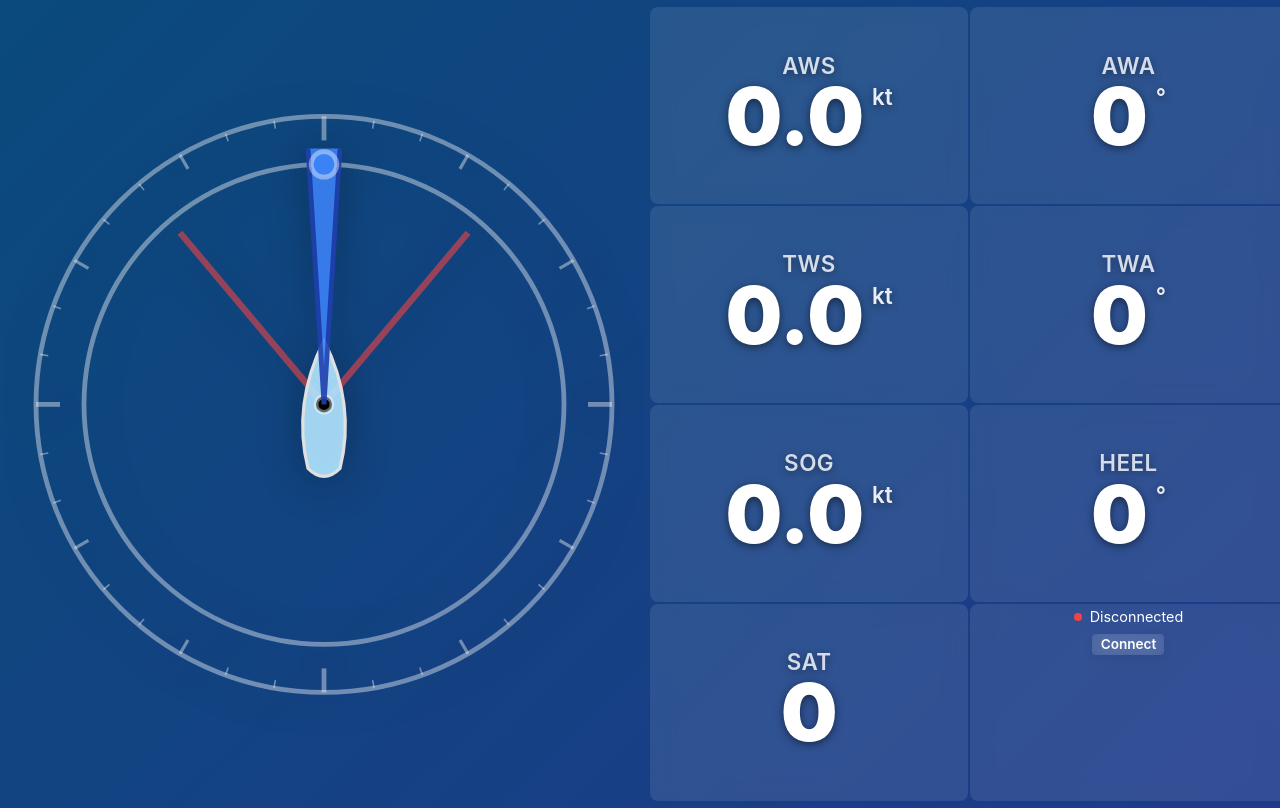
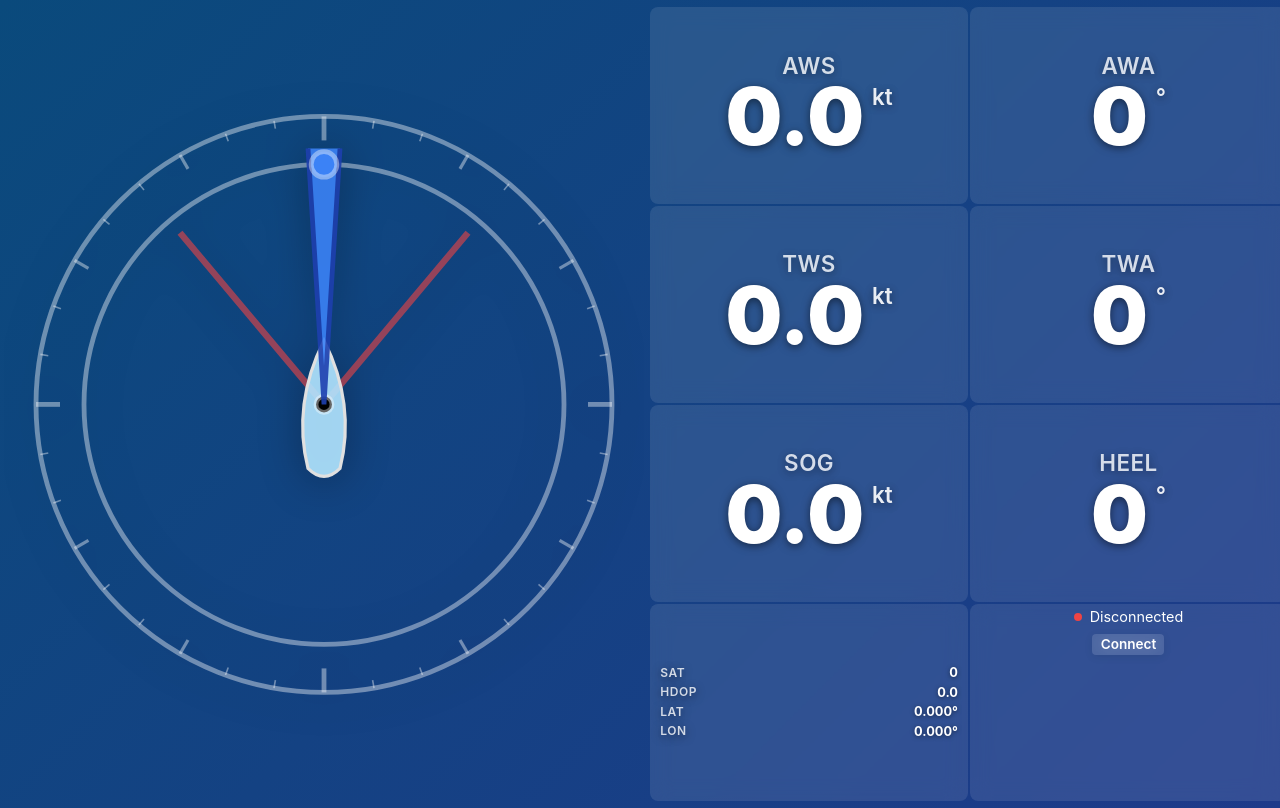
Before and after one commit to escopecz/veetr, a React (Vite) app: page / in a window 1280 px wide. Built offline with nearby package versions, Linux system fonts and the light colour scheme.

Commit message:
More GPS data

```diff
--- a/src/components/Dashboard.css
+++ b/src/components/Dashboard.css
@@ -244,3 +244,39 @@
     font-size: 1.4rem !important;
   }
 }
+
+/* GPS Grid Styles */
+.gps-grid {
+  display: flex;
+  flex-direction: column;
+  justify-content: center;
+  gap: 0.3rem;
+  width: 100%;
+  height: 100%;
+  padding: 0.5rem;
+}
+
+.gps-row {
+  display: flex;
+  justify-content: space-between;
+  align-items: center;
+  padding: 0.1rem 0;
+}
+
+.gps-label {
+  font-size: 0.75rem;
+  font-weight: 600;
+  color: rgba(255, 255, 255, 0.8);
+  letter-spacing: 0.5px;
+  text-align: left;
+  flex: 1;
+}
+
+.gps-value {
+  font-size: 0.8rem;
+  font-weight: 700;
+  color: white;
+  text-shadow: 0 1px 4px rgba(0, 0, 0, 0.5);
+  text-align: right;
+  flex: 1;
+}
--- a/src/components/Dashboard.tsx
+++ b/src/components/Dashboard.tsx
@@ -45,7 +45,12 @@ export default function Dashboard() {
             portMax={sailingData.tiltPortMax}
             starboardMax={sailingData.tiltStarboardMax}
           />
-          <SatellitesCard satellites={sailingData.gpsSatellites} />
+          <SatellitesCard
+            satellites={sailingData.gpsSatellites}
+            hdop={sailingData.hdop}
+            lat={sailingData.lat}
+            lon={sailingData.lon}
+          />
           <div className="card">
             <ConnectionStatus />
           </div>
--- a/src/components/cards/SatellitesCard.tsx
+++ b/src/components/cards/SatellitesCard.tsx
@@ -2,14 +2,38 @@ import '../Dashboard.css'
 
 interface SatellitesCardProps {
   satellites: number
+  hdop: number
+  lat: number
+  lon: number
 }
 
-export default function SatellitesCard({ satellites }: SatellitesCardProps) {
+export default function SatellitesCard({ satellites, hdop, lat, lon }: SatellitesCardProps) {
+  const formatLatLon = (value: number, isLatitude: boolean) => {
+    if (!value || value === 0) return isLatitude ? "0.000°" : "0.000°"
+    return `${Math.abs(value).toFixed(3)}°${isLatitude ? (value >= 0 ? 'N' : 'S') : (value >= 0 ? 'E' : 'W')}`
+  }
+
   return (
     <div className="card satellites-card">
       <div className="card-value">
-        <span className="card-title">SAT</span>
-        <span className="value-number">{satellites}</span>
+        <div className="gps-grid">
+          <div className="gps-row">
+            <span className="gps-label">SAT</span>
+            <span className="gps-value">{satellites || 0}</span>
+          </div>
+          <div className="gps-row">
+            <span className="gps-label">HDOP</span>
+            <span className="gps-value">{(hdop || 0).toFixed(1)}</span>
+          </div>
+          <div className="gps-row">
+            <span className="gps-label">LAT</span>
+            <span className="gps-value">{formatLatLon(lat || 0, true)}</span>
+          </div>
+          <div className="gps-row">
+            <span className="gps-label">LON</span>
+            <span className="gps-value">{formatLatLon(lon || 0, false)}</span>
+          </div>
+        </div>
       </div>
     </div>
   )
--- a/src/context/BLEContext.tsx
+++ b/src/context/BLEContext.tsx
@@ -19,6 +19,9 @@ export interface SailingData {
   deadWindAngle: number
   gpsSpeed: number
   gpsSatellites: number
+  hdop: number
+  lat: number
+  lon: number
 }
 
 // BLE connection state
@@ -83,7 +86,10 @@ const initialState: BLEState = {
     tiltStarboardMax: 0,
     deadWindAngle: 40,
     gpsSpeed: 0,
-    gpsSatellites: 0
+    gpsSatellites: 0,
+    hdop: 0,
+    lat: 0,
+    lon: 0
   }
 }
 
@@ -143,7 +149,10 @@ function bleReducer(state: BLEState, action: BLEAction): BLEState {
           tiltStarboardMax: 0,
           deadWindAngle: 40,
           gpsSpeed: 0,
-          gpsSatellites: 0
+          gpsSatellites: 0,
+          hdop: 0,
+          lat: 0,
+          lon: 0
         }
       }
     case 'UPDATE_DATA':
@@ -279,7 +288,10 @@ export function BLEProvider({ children }: { children: ReactNode }) {
         tiltStarboardMax: data.heelStarboardMax || 0,
         deadWindAngle: data.deadWind || 40,
         gpsSpeed: data.SOG || 0,         // GPS Speed (same as SOG)
-        gpsSatellites: data.satellites || 0
+        gpsSatellites: data.satellites || 0,
+        hdop: data.hdop || 0,            // Horizontal Dilution of Precision
+        lat: data.lat || 0,              // Latitude
+        lon: data.lon || 0               // Longitude
       }
 
       dispatch({ type: 'UPDATE_DATA', payload: mappedData })
```
